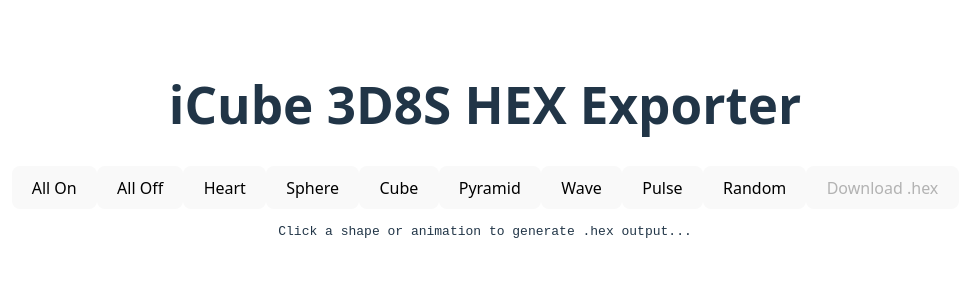
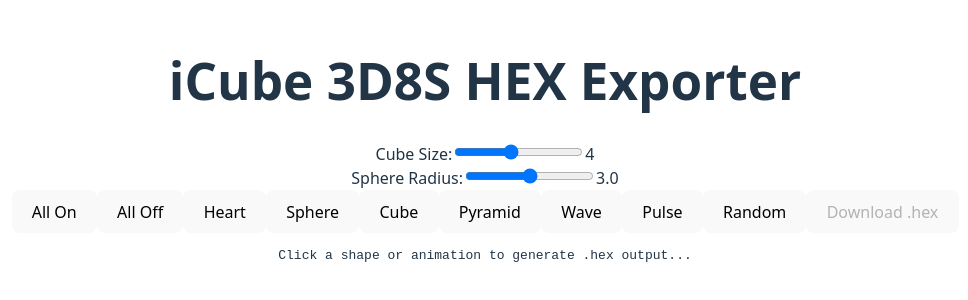
Before and after one commit to dom-edu/light-show-hardware, a React (Vite) app in the folder hex-converter-stuff/hex-exporter/: page / in a window 1280 px wide. Shown: the part 252-552 px from the top of the page, without its empty margins (155-1123 px from the left). Built offline with nearby package versions, Linux system fonts and the light colour scheme.

Commit message:
added sphere and cube size example sliders

```diff
--- a/hex-converter-stuff/hex-exporter/src/HexExporter.jsx
+++ b/hex-converter-stuff/hex-exporter/src/HexExporter.jsx
@@ -134,6 +134,8 @@ function generatePulseFrames(frame, cycles = 4) {
 
 export default function HexExporter() {
   const [hex, setHex] = useState("");
+  const [size, setSize] = useState(4);
+  const [radius, setRadius] = useState(3.0);
 
   const handleGenerate = (type) => {
     let frames = [];
@@ -148,10 +150,10 @@ export default function HexExporter() {
         frames = [createHeartFrame()];
         break;
       case "sphere":
-        frames = [createSphereFrame()];
+        frames = [createSphereFrame(radius)];
         break;
       case "cube":
-        frames = [createCubeFrame()];
+        frames = [createCubeFrame(size)];
         break;
       case "pyramid":
         frames = [createPyramidFrame()];
@@ -160,7 +162,7 @@ export default function HexExporter() {
         frames = Array.from({ length: 8 }, (_, i) => createWaveFrame(i));
         break;
       case "pulse":
-        frames = generatePulseFrames(createSphereFrame());
+        frames = generatePulseFrames(createSphereFrame(radius));
         break;
       default:
         frames = generateDummyFrames();
@@ -190,6 +192,33 @@ export default function HexExporter() {
   return (
     <div className="p-4">
       <h1 className="text-xl font-bold mb-4">iCube 3D8S HEX Exporter</h1>
+
+      <div className="mb-4 space-y-2">
+        <div>
+          <label className="mr-2">Cube Size:</label>
+          <input
+            type="range"
+            min="1"
+            max="8"
+            value={size}
+            onChange={(e) => setSize(parseInt(e.target.value))}
+          />
+          <span className="ml-2">{size}</span>
+        </div>
+        <div>
+          <label className="mr-2">Sphere Radius:</label>
+          <input
+            type="range"
+            min="1"
+            max="5"
+            step="0.1"
+            value={radius}
+            onChange={(e) => setRadius(parseFloat(e.target.value))}
+          />
+          <span className="ml-2">{radius.toFixed(1)}</span>
+        </div>
+      </div>
+
       <div className="space-x-2 mb-4">
         <button onClick={() => handleGenerate("on")} className="bg-blue-500 text-white px-4 py-2 rounded">All On</button>
         <button onClick={() => handleGenerate("off")} className="bg-blue-500 text-white px-4 py-2 rounded">All Off</button>
@@ -208,6 +237,7 @@ export default function HexExporter() {
           Download .hex
         </button>
       </div>
+
       <pre className="mt-4 bg-gray-100 p-2 rounded text-sm overflow-auto max-h-96">
         {hex || "Click a shape or animation to generate .hex output..."}
       </pre>
```
